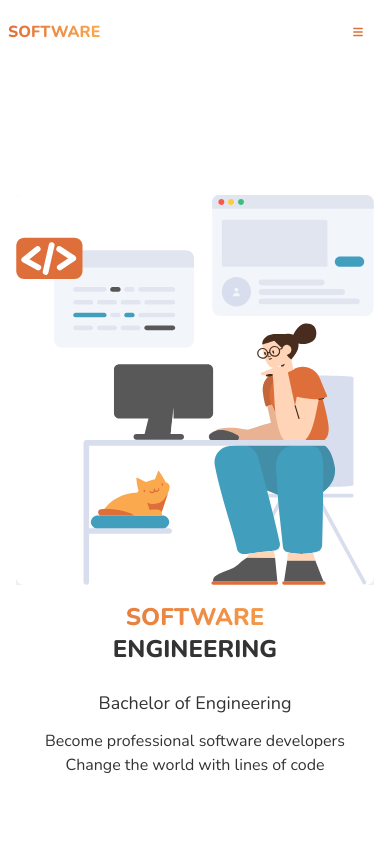
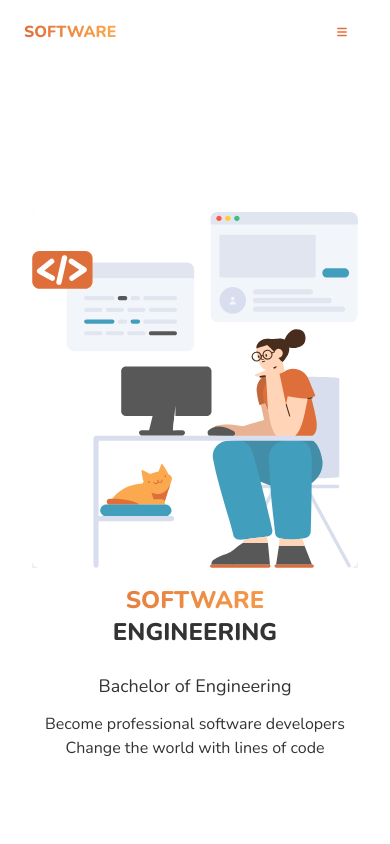
Before and after one commit to neneprm/SE-WEBSITE, a Next.js app: page / in a window 390 px wide. Shown: the top 844 px of the page. Built offline with nearby package versions, Linux system fonts and the light colour scheme.

Commit message:
Margin mobile

```diff
--- a/pages/_app.tsx
+++ b/pages/_app.tsx
@@ -6,7 +6,7 @@ import Footer from './components/footer'
 function MyApp({ Component, pageProps }: AppProps) {
   return (
     <div className="bg-base-100 font-Nunito">
-      <div className="mx-0 lg:mx-48">
+      <div className="mx-4 lg:mx-48">
         <NavBar />
         <Component {...pageProps} />
       </div>
```
